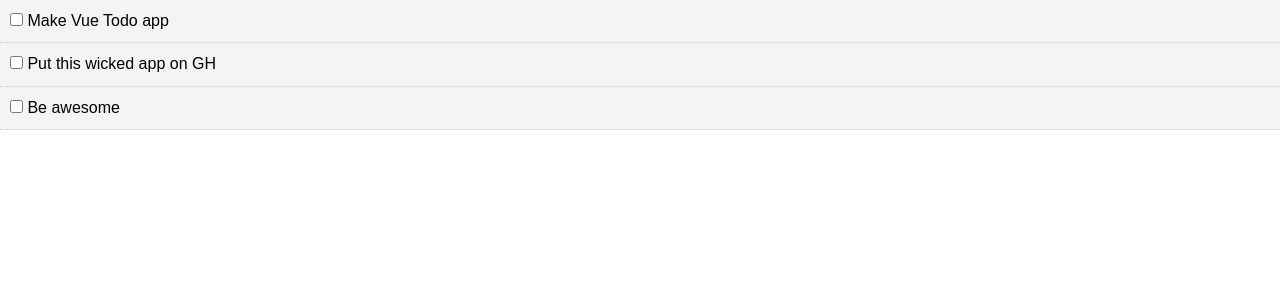
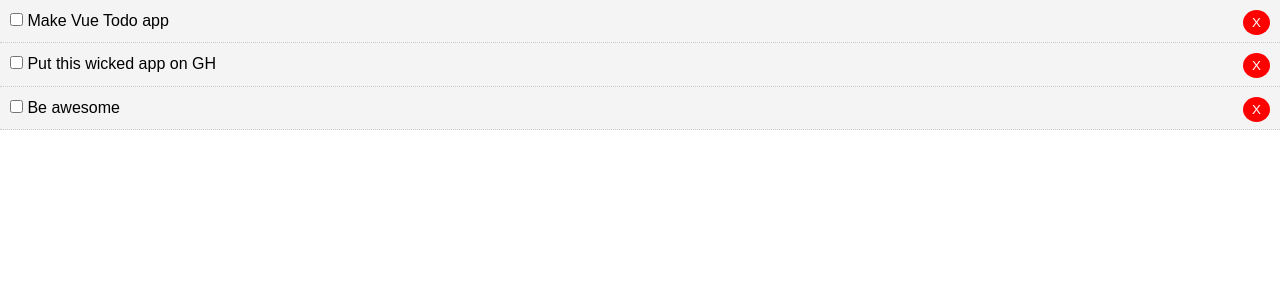
Before and after one commit to colebearski/vue-todo-app, a Vue app: page / in a window 1280 px wide. Shown: the top 300 px of the page. Built offline with nearby package versions, Linux system fonts and the light colour scheme; the HTML template or start-up script is replaced by a standard one.

Commit message:
v-on click delete f(x)

```diff
--- a/src/App.vue
+++ b/src/App.vue
@@ -1,8 +1,7 @@
 <template>
   <div id="app">
-    <Todos v-bind:todos="todos"/>
+    <Todos v-bind:todos="todos" v-on:del-todo="deleteTodo"/>
   </div>
-  <!-- get our todos into the todos component -->
 </template>
 
 
@@ -34,6 +33,14 @@
         }
       ]
     };
+  },
+  methods: {
+    deleteTodo(id) {
+      console.log("hit");
+
+      // basically loops thru an array using a condition and returns every iteration that meets condition
+      this.todos = this.todos.filter(todo => todo.id !== id);
+    }
   }
 };
 </script>
--- a/src/components/TodoItem.vue
+++ b/src/components/TodoItem.vue
@@ -3,6 +3,7 @@
     <p>
       <input type="checkbox" v-on:change="markComplete">
       {{todo.title}}
+      <button @click="$emit('del-todo', todo.id)" class="del">X</button>
     </p>
   </div>
 </template>
--- a/src/components/Todos.vue
+++ b/src/components/Todos.vue
@@ -1,7 +1,7 @@
 <template>
   <div>
     <div v-bind:key="todo.id" v-for="todo in todos">
-      <TodoItem v-bind:todo="todo"/>
+      <TodoItem v-bind:todo="todo" v-on:del-todo="$emit('del-todo', todo.id)"/>
     </div>
   </div>
 </template>
```
Also changed, not shown: src/components/layout/Header.vue (added, +25 -0 lines).
